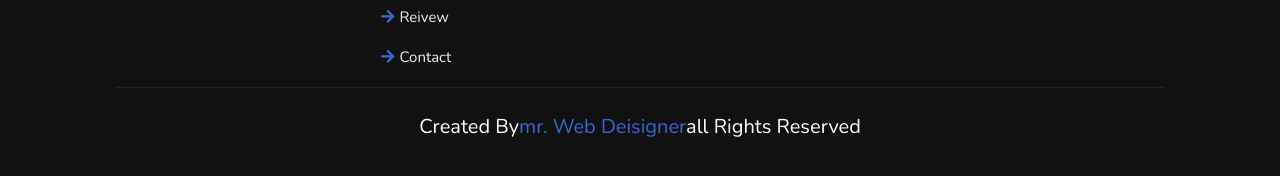
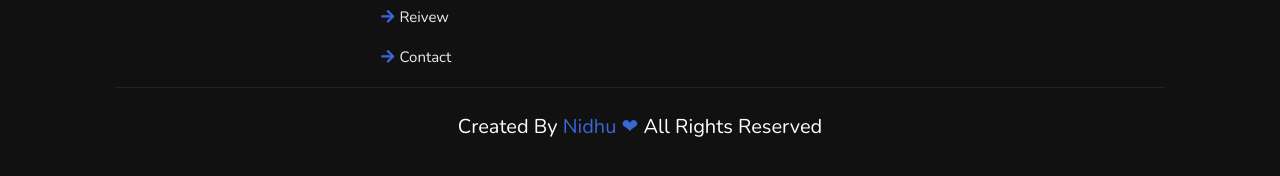
Before and after one commit to Nidhi-411/EventPro, a plain HTML site: page src/index.html in a window 1280 px wide. Shown: the part 4708-4884 px from the top of the page. Drawn offline with nearby package versions, Linux system fonts and the light colour scheme.

Commit message:
Update index.html

```diff
--- a/src/index.html
+++ b/src/index.html
@@ -389,7 +389,7 @@
         </div>
         </div>
 
-        <div class="credit">created by<span>mr. web deisigner</span>all rights reserved</div>
+        <div class="credit">created by<span> Nidhu ❤ </span>all rights reserved</div>
      </section>
      <!--footer section ends-->
      <!--theme toggler-->
```
